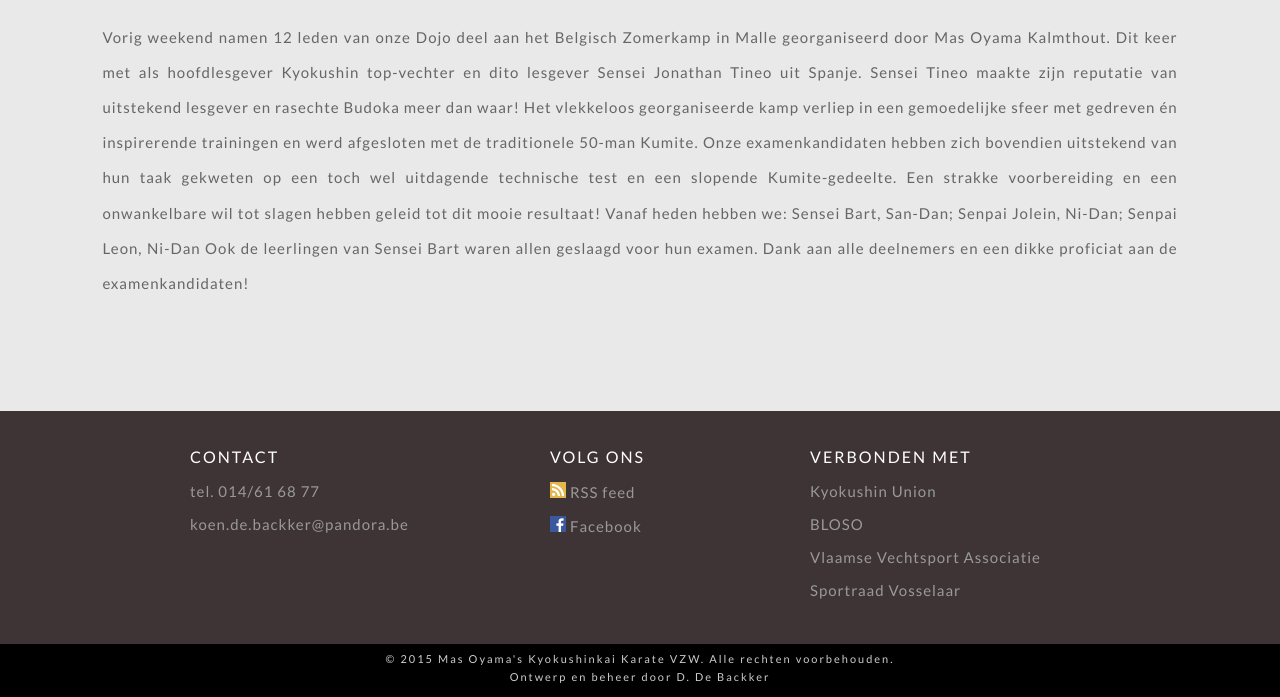
After one commit to DriesDeBackker/Karatesite, a Flask app: page /nieuws/zomerkamp_2018 in a window 1280 px wide. The commit adds this page. Shown: the part 1156-1853 px from the top of the page. Run offline with Flask 2, Linux system fonts and the light colour scheme; some libraries are stand-ins or nearby versions.

Commit message:
zomerkamp

```diff
--- /dev/null
+++ b/templates/nieuws/zomerkamp_2018.html
@@ -0,0 +1,25 @@
+{% extends "layout.html" %}
+{% block content %}
+<div class = "nieuwsbanner">
+    <img class="nieuwsbannerfoto" src="{{ url_for('static', filename='nieuws/zomerkamp_2017.jpg') }}" width="100%" alt=""/>
+</div>
+<div class="content-box first-content-box post1">
+    <div class = "text-box first-text-box">
+        <div class="h6 post2">Zomerkamp 2017</div>
+        <div class = "nieuwsd post2">01 JULI 2017</div>
+        <br>
+        <div class="p post2">
+            Vorig weekend namen 12 leden van onze Dojo deel aan het Belgisch Zomerkamp in Malle georganiseerd door Mas Oyama Kalmthout.
+            Dit keer met als hoofdlesgever Kyokushin top-vechter en dito lesgever Sensei Jonathan Tineo uit Spanje.
+            Sensei Tineo maakte zijn reputatie van uitstekend lesgever en rasechte Budoka meer dan waar!
+            Het vlekkeloos georganiseerde kamp verliep in een gemoedelijke sfeer met gedreven én inspirerende trainingen en werd afgesloten met de traditionele 50-man Kumite.
+            Onze examenkandidaten hebben zich bovendien uitstekend van hun taak gekweten op een toch wel uitdagende technische test en een slopende Kumite-gedeelte.
+            Een strakke voorbereiding en een onwankelbare wil tot slagen hebben geleid tot dit mooie resultaat!
+            Vanaf heden hebben we: Sensei Bart, San-Dan; Senpai Jolein, Ni-Dan; Senpai Leon, Ni-Dan
+            Ook de leerlingen van Sensei Bart waren allen geslaagd voor hun examen.
+            Dank aan alle deelnemers en een dikke proficiat aan de examenkandidaten!
+        <br><br>
+        </div>
+    </div>
+</div>
+{% endblock %}
```
Also changed, not shown: templates/dojo/info.html (+5 -16 lines), templates/index.html (+12 -12 lines), templates/nieuws.html (+9 -0 lines).
